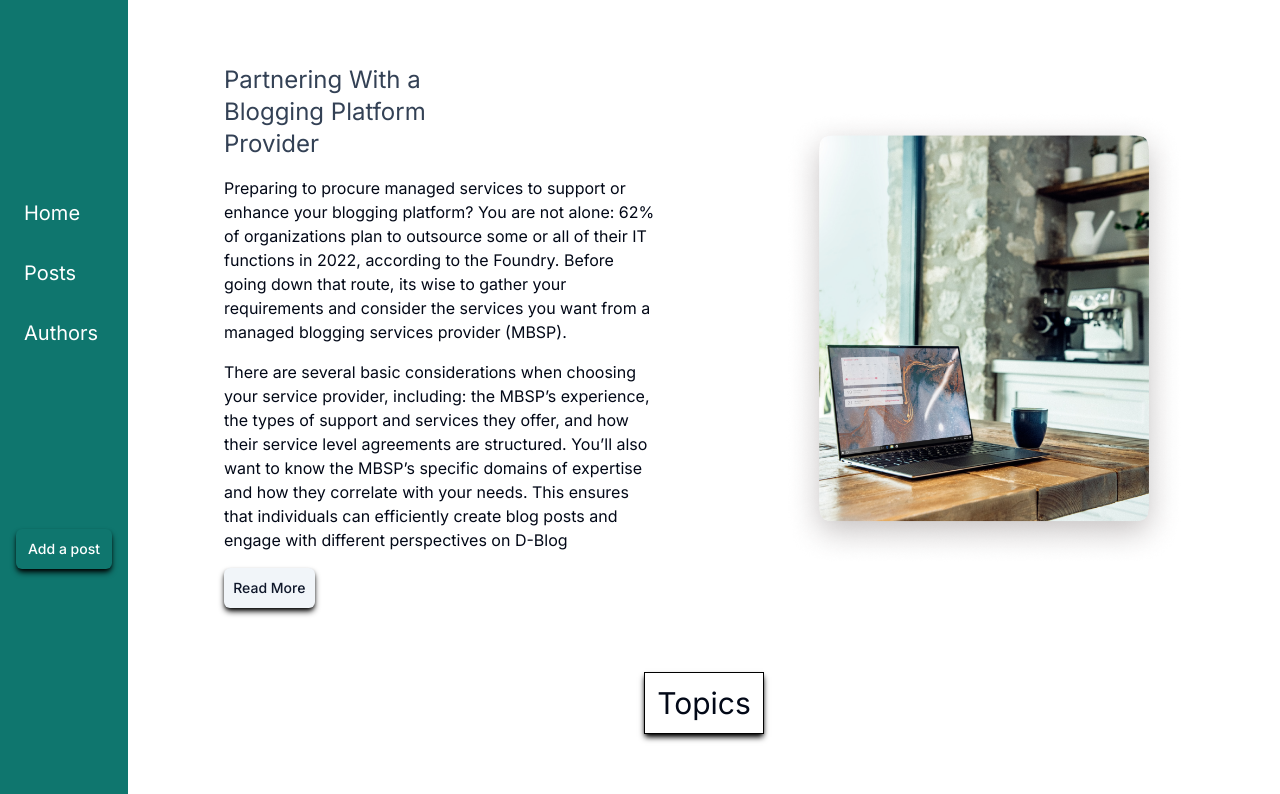
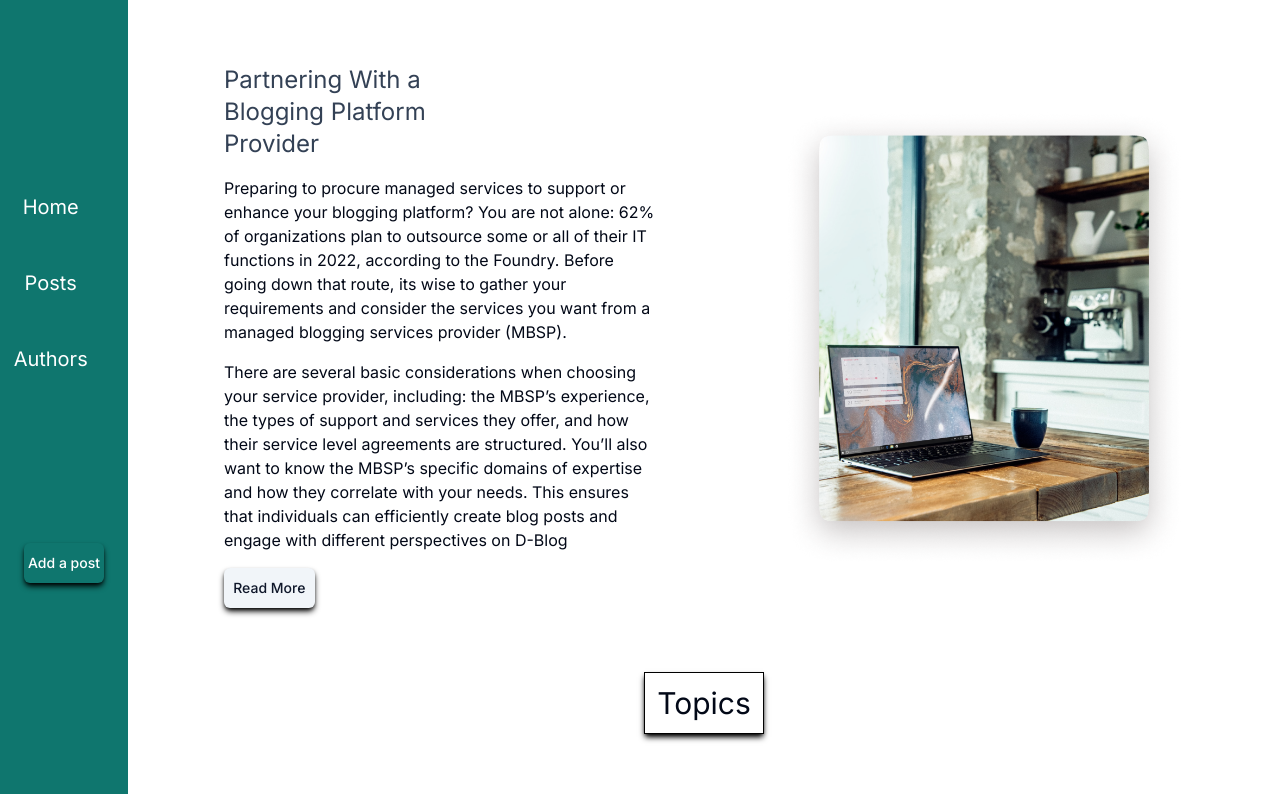
Before and after one commit to LinkBroken/D-blog, a Next.js app: page / in a window 1280 px wide. Shown: the top 794 px of the page. Built offline with nearby package versions, Linux system fonts and the light colour scheme; no server answers; the database is empty.

Commit message:
chore footer styles

```diff
--- a/app/components/Footer.tsx
+++ b/app/components/Footer.tsx
@@ -10,7 +10,7 @@ interface footerProps {
 export default function Footer({ description, icon, title }: footerProps) {
   return (
     <>
-      <div className="flex justify-center text-white gap-4 p-8 bg-teal-700 items-center mt-10 bottom-0 w-full bg-inherit">
+      <div className="flex justify-center mt-96 text-white gap-4 p-8 bg-teal-700 items-center  bottom-0 w-full bg-inherit ">
         {title && <h2 className="text-2xl font-bold">{title}</h2>}
         {icon && <FontAwesomeIcon className="w-44" icon={icon ?? undefined} />}
         {description && <p className="text-sm mt-2">{description}</p>}
--- a/app/components/Navbar.tsx
+++ b/app/components/Navbar.tsx
@@ -13,7 +13,7 @@ export default function Navbar() {
   const [menuClick, setMenuClick] = useState<boolean | null>(false);
 
   return (
-    <nav className="flex fixed top-0 left-0 z-40 w-32 h-screen transition-transform  sm:translate-x-0 flex-col justify-between text-white bg-teal-700 p-0 md:p-4 lg:justify-evenly">
+    <nav className="flex fixed top-0 left-0 z-40 w-32 h-screen transition-transform  sm:translate-x-0 flex-col justify-between text-white bg-teal-700 p-0 md:p-6 lg:justify-evenly">
       <FontAwesomeIcon
         onClick={() => setMenuClick(!menuClick)}
         className="w-32 md:hidden"
@@ -24,20 +24,23 @@ export default function Navbar() {
         className={`${
           menuClick
             ? "grid absolute grid-cols-1 place-items-start pl-6 items-center justify-between bg-inherit h-1/2 w-2/3 top-12 left-0 text-2xl duration:300 transition-all duration-2000 ease-in-out md:flex md:static md:justify-between md:flex-col md:p-0 "
-            : "hidden relative md:gap-4  md:p-0 md:flex md:flex-col md:justify-between md:w-2/3 md:text-xl"
+            : "hidden relative md:gap-4 md:items-center  md:p-0 md:flex md:flex-col md:justify-between md:w-2/3 md:text-xl"
         }`}
       >
-        <Link className="hover:bg-teal-800 p-2 rounded-xl lg:inline" href="/">
+        <Link
+          className="hover:bg-teal-800 p-4 rounded-xl w-fit lg:inline"
+          href="/"
+        >
           Home
         </Link>
         <Link
-          className="hover:bg-teal-800 p-2 rounded-xl lg:inline "
+          className="hover:bg-teal-800 p-4 rounded-xl w-fit lg:inline"
           href="/posts"
         >
           Posts
         </Link>
         <Link
-          className=" hover:bg-teal-800 p-2 rounded-xl lg:inline "
+          className="hover:bg-teal-800 p-4 rounded-xl w-fit lg:inline"
           href="/users"
         >
           Authors
--- a/app/globals.css
+++ b/app/globals.css
@@ -81,5 +81,6 @@
   }
   body {
     @apply bg-background text-foreground;
+    overflow-x: hidden;
   }
 }
```
Lines whose indentation alone changed are shown as unchanged.
